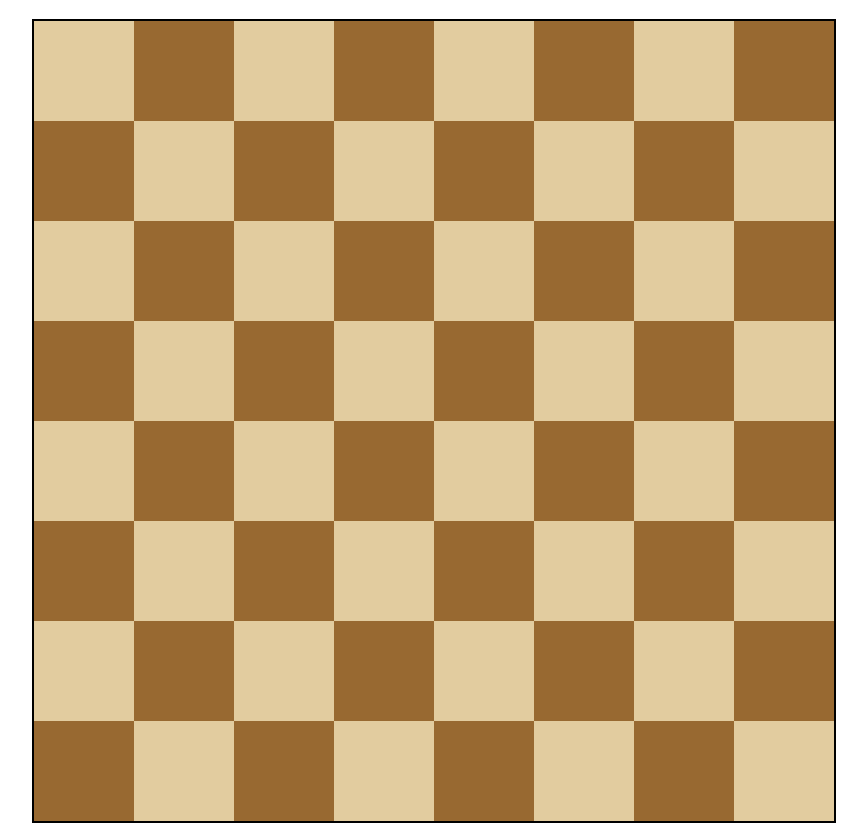
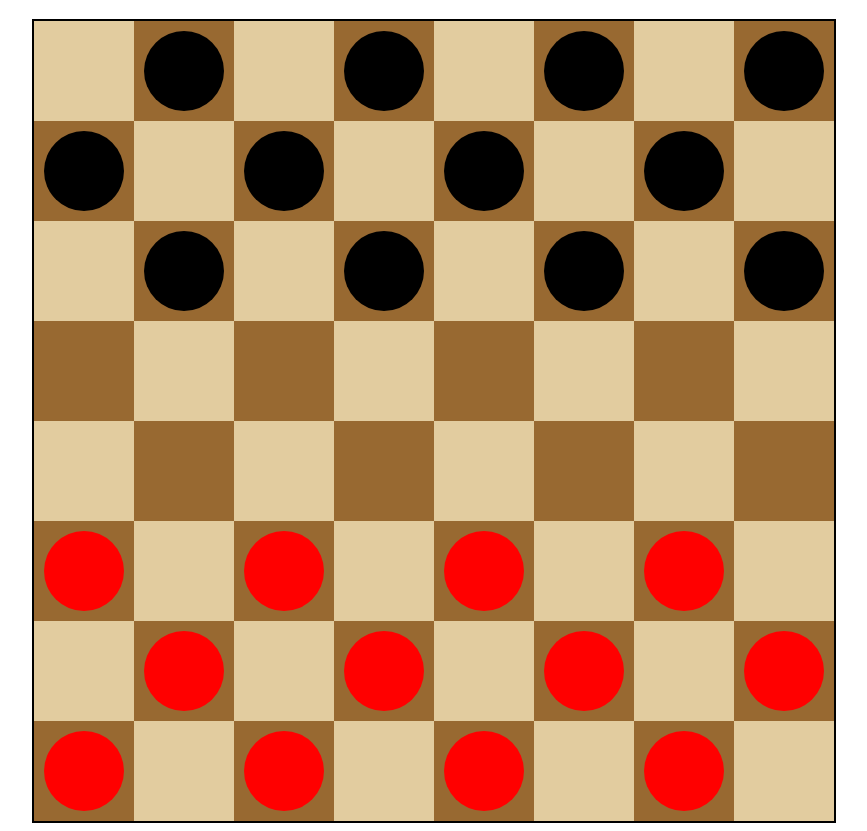
Before and after one commit to ameseret/Checkers-Game-, a plain HTML site: page index.html in a window 1280 px wide. Shown: the part 61-892 px from the top of the page, without its empty margins (206-1073 px from the left). Drawn offline with Linux system fonts and the light colour scheme.

Commit message:
reconstruct checker pieces

```diff
--- a/css/style.css
+++ b/css/style.css
@@ -34,6 +34,16 @@ h1 {
     align-items: center;
 }
 
+.piece {
+    width: 80px;
+    height: 80px;
+    border-radius: 50%;
+    display: flex;
+    justify-content: center;
+    align-items: center;
+}
+
+
 .dark-space {
     background-color: #986931;
     display: flex;
--- a/js/script.js
+++ b/js/script.js
@@ -17,12 +17,30 @@ document.addEventListener("DOMContentLoaded", function() {
                     cell.classList.add("light-space");
                 } else {
                     cell.classList.add("dark-space");
+                    if (row < 3) {
+
+                        cell.dataset.color = 'black';
+                        cell.appendChild(createPiece('black'));
+                    } else if (row > 4) {
+
+                        cell.dataset.color = 'red';
+                        cell.appendChild(createPiece('red'));
+                    }
                 }
                 cell.dataset.row = row;
                 cell.dataset.col = col;
+
                 board.appendChild(cell);
             }
         }
     }
 
+
+    function createPiece(color) {
+        const piece = document.createElement("div");
+        piece.classList.add("piece");
+        piece.classList.add(color + "-piece");
+        return piece;
+    }
+
 });
```
